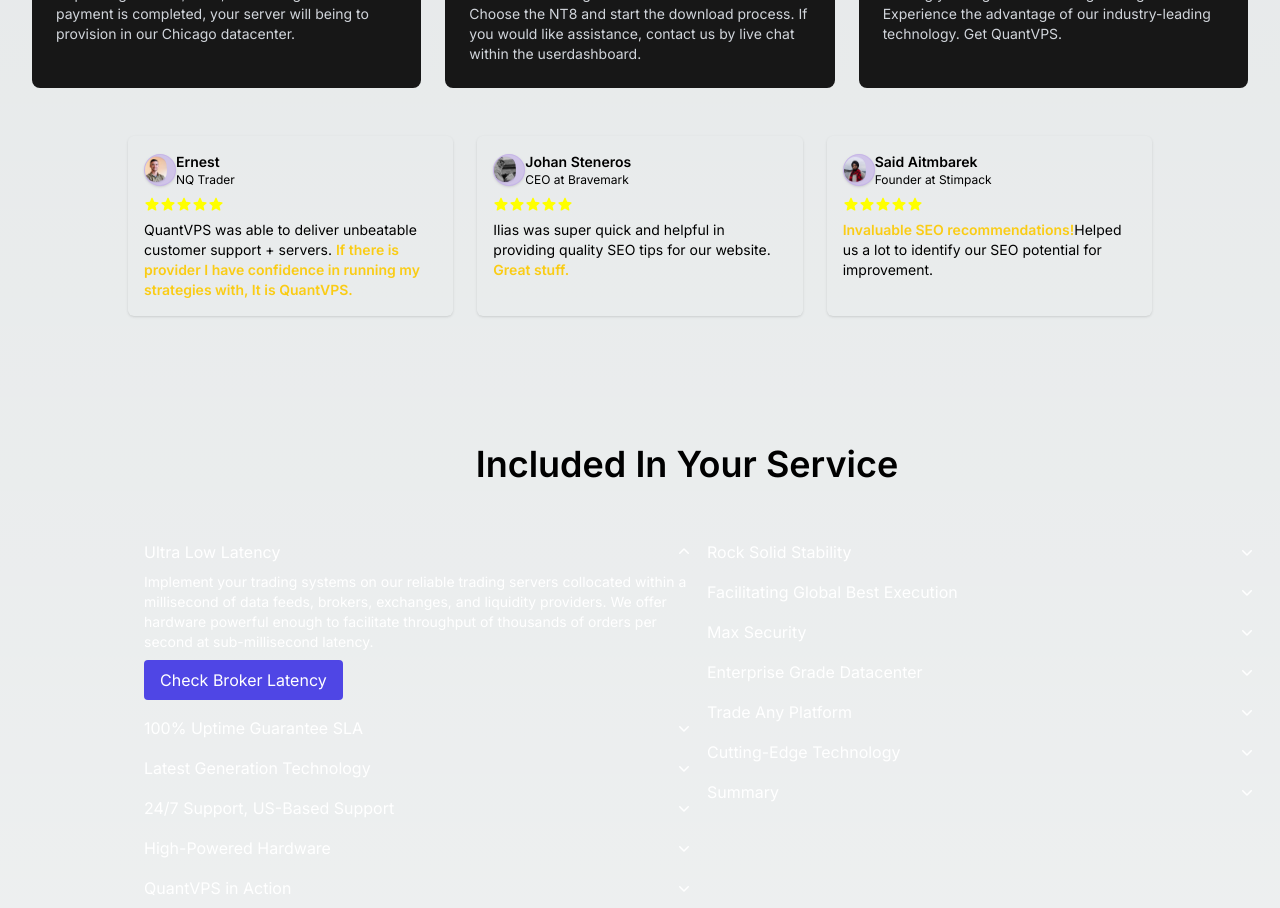
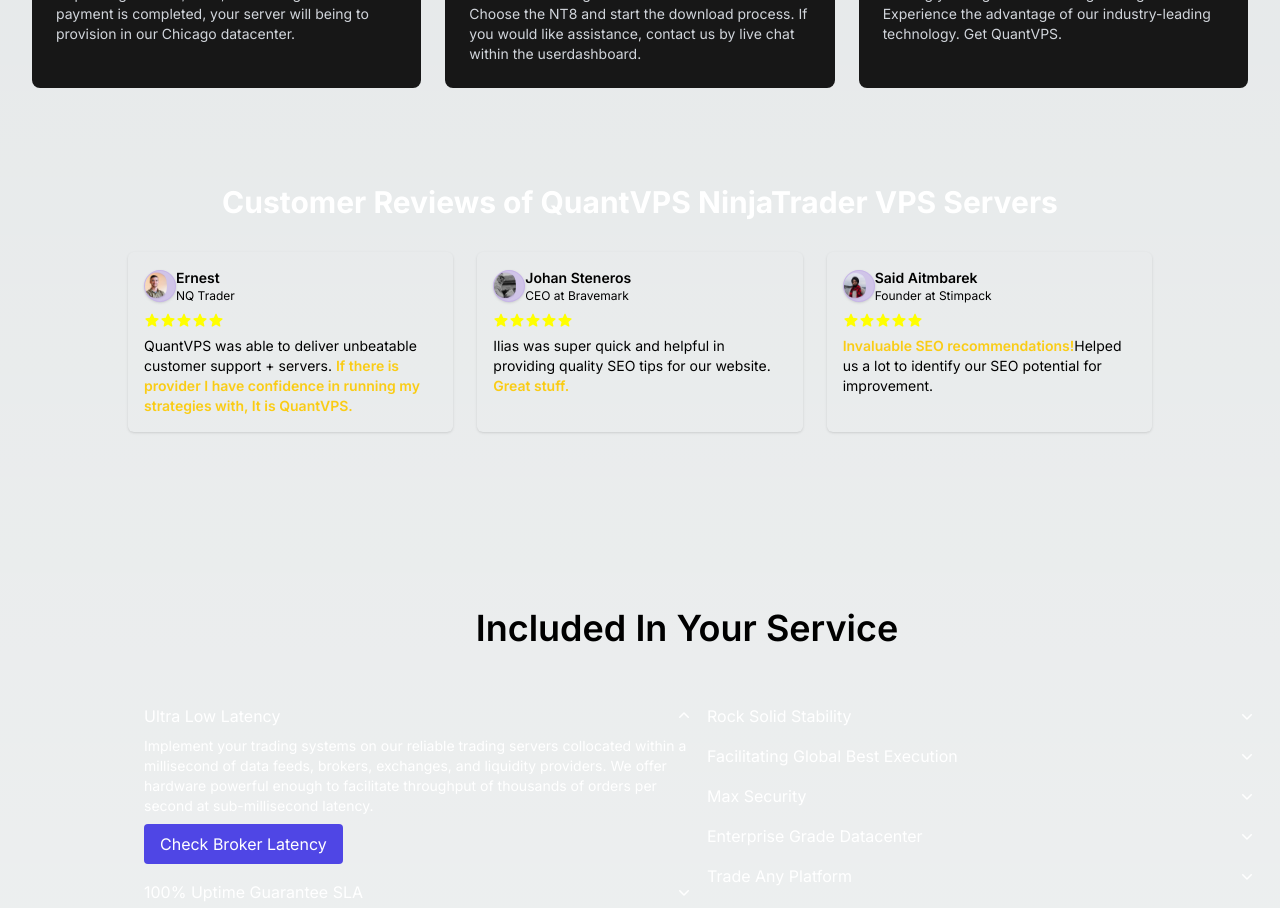
Before and after one commit to InfinityDevsHQ/quantvps, a Next.js app: page / in a window 1280 px wide. Shown: the part 2900-3808 px from the top of the page. Built offline with nearby package versions, Linux system fonts and the light colour scheme.

Commit message:
feat:added testimonials heading

```diff
--- a/src/app/components/Testimonials.tsx
+++ b/src/app/components/Testimonials.tsx
@@ -5,9 +5,12 @@
 export default function Testimonials() {
   return (
     <div className="sm:px-8">
-      <div className="mx-auto w-full max-w-7xl lg:px-8">
+      <div className="mx-auto w-full max-w-7xl lg:px-8 py-4 md:py-12">
         <div className="relative px-4 sm:px-8 lg:px-12">
           <div className="mx-auto max-w-2xl lg:max-w-5xl">
+            <h2 className="text-2xl md:text-3xl font-bold text-white text-center mb-8">
+              Customer Reviews of QuantVPS NinjaTrader VPS Servers
+            </h2>
             <div className="grid grid-cols-1 gap-6 md:grid-cols-2 lg:grid-cols-3">
               <div className="rounded-md p-4 text-card-foreground shadow dark:bg-card">
                 <cite className="mb-2 flex items-center not-italic">
```
